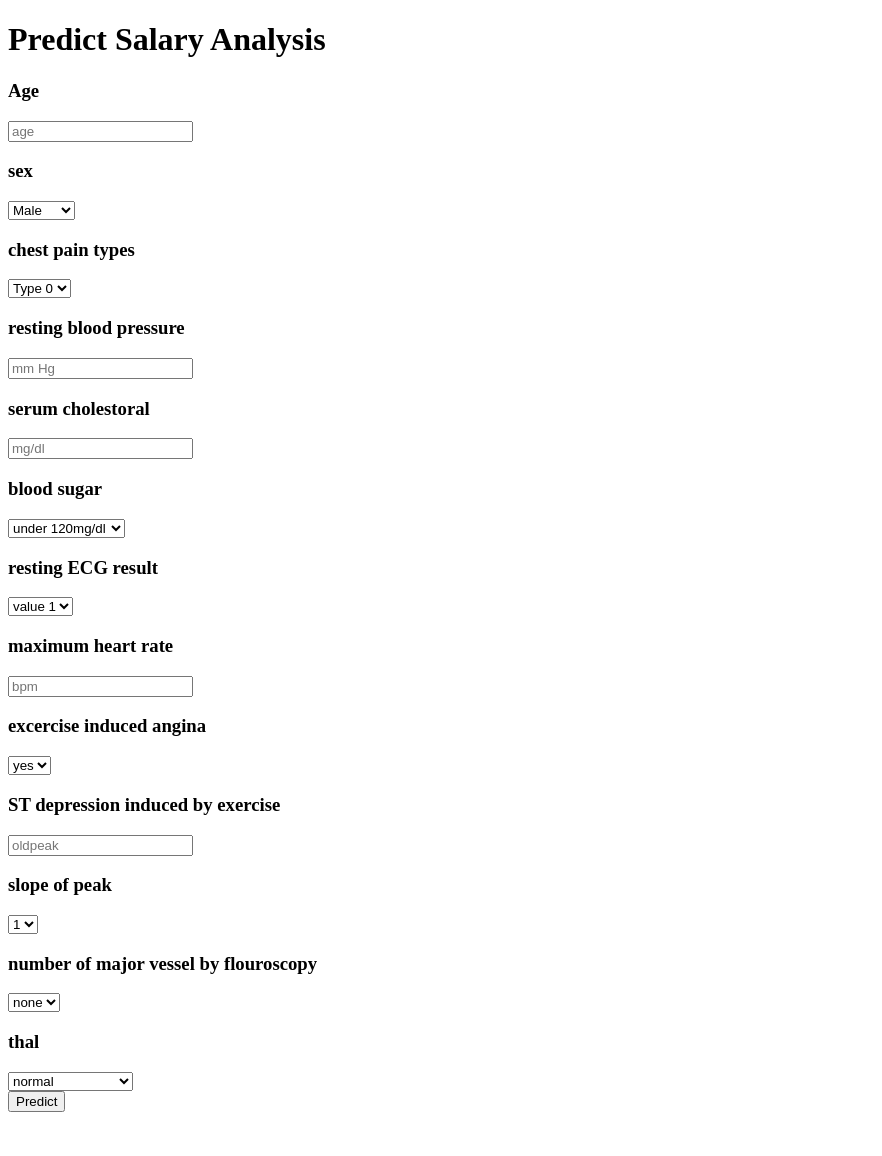
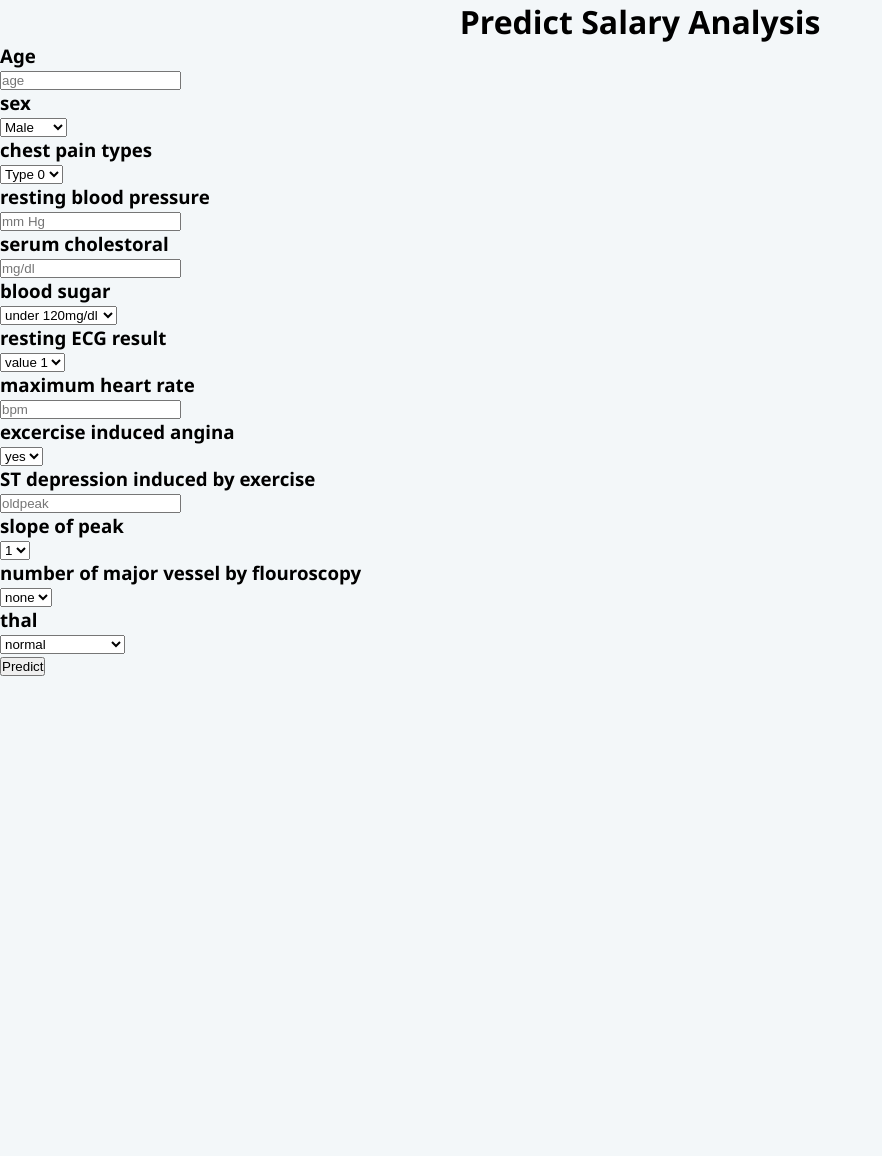
Before and after one commit to AbielB/Flask_ClusteringForStudents, a Flask app: page / in a window 1280 px wide. Shown: the whole page, without its empty margins (0-882 px from the left). After the commit the page ends 676 px from the top, so only its background shows below. Run offline with Flask 2, Linux system fonts and the light colour scheme; parts of the project's set-up code (start-up, migrations or seed data) failed here and were passed over.

Commit message:
update example

```diff
--- a/static/css/style.css
+++ b/static/css/style.css
@@ -1 +1,23 @@
-@import url(https://fonts.googleapis.com/css?family=Open+Sans);
+/* @import url(https://fonts.googleapis.com/css?family=Open+Sans); */
+
+
+* {
+  margin: 0;
+  padding: 0;
+  -webkit-box-sizing: border-box;
+  box-sizing: border-box;
+}
+
+html,
+body {
+  margin: 0;
+  padding: 0;
+  width: 100%;
+  height: 100%;
+  background-color: #f3f7f9;
+  font-family: "Segoe UI", Tahoma, Geneva, Verdana, sans-serif;
+}
+
+header h1 {
+  text-align: center;
+}
--- a/templates/index.html
+++ b/templates/index.html
@@ -1,39 +1,18 @@
 <!DOCTYPE html>
-<html>
-  <!--From https://codepen.io/frytyler/pen/EGdtg-->
-  <head>
-    <meta charset="UTF-8" />
-    <title>ML API</title>
-    <link
-      href="https://fonts.googleapis.com/css?family=Pacifico"
-      rel="stylesheet"
-      type="text/css"
-    />
-    <link
-      href="https://fonts.googleapis.com/css?family=Arimo"
-      rel="stylesheet"
-      type="text/css"
-    />
-    <link
-      href="https://fonts.googleapis.com/css?family=Hind:300"
-      rel="stylesheet"
-      type="text/css"
-    />
-    <link
-      href="https://fonts.googleapis.com/css?family=Open+Sans+Condensed:300"
-      rel="stylesheet"
-      type="text/css"
-    />
-    <link
-      rel="stylesheet"
-      href="{{ url_for('static', filename='css/style.css') }}"
-    />
-  </head>
+<html lang="en">
+<head>
+  <meta charset="UTF-8">
+  <meta http-equiv="X-UA-Compatible" content="IE=edge">
+  <meta name="viewport" content="width=device-width, initial-scale=1.0">
+  <title>Predict Salary Analysis</title>
+  <link rel="stylesheet" href="./static/css/style.css">
+</head>
+<body>
+  <header>
+    <h1>Predict Salary Analysis</h1>
+  </header>
 
-  <body>
-    <div class="login">
-      <h1>Predict Salary Analysis</h1>
-
+  <main>
       <!-- Main Input For Receiving Query to our ML -->
       <form action="{{ url_for('predict')}}" method="post">
         <h3>Age</h3>
@@ -141,5 +120,6 @@
       <br />
       {{ prediction_text }}
     </div>
-  </body>
+  </main>
+</body>
 </html>
```
